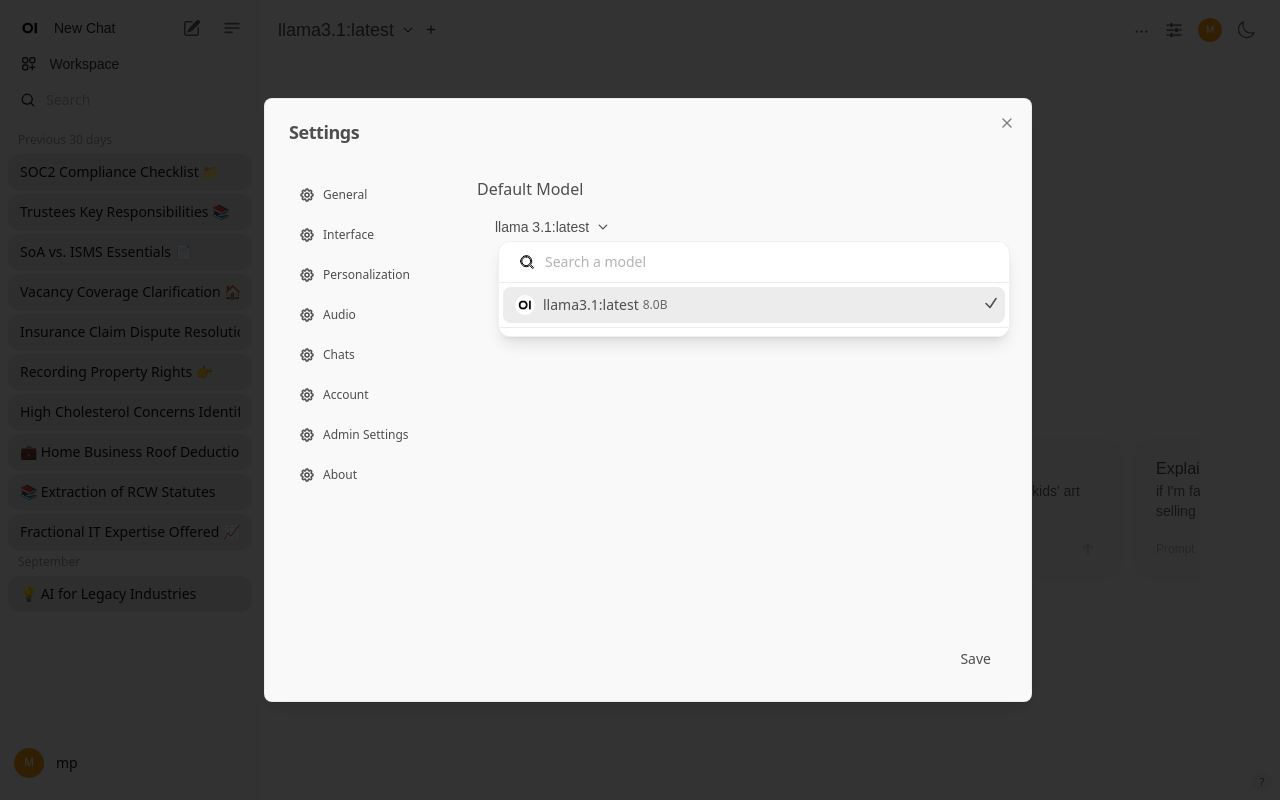
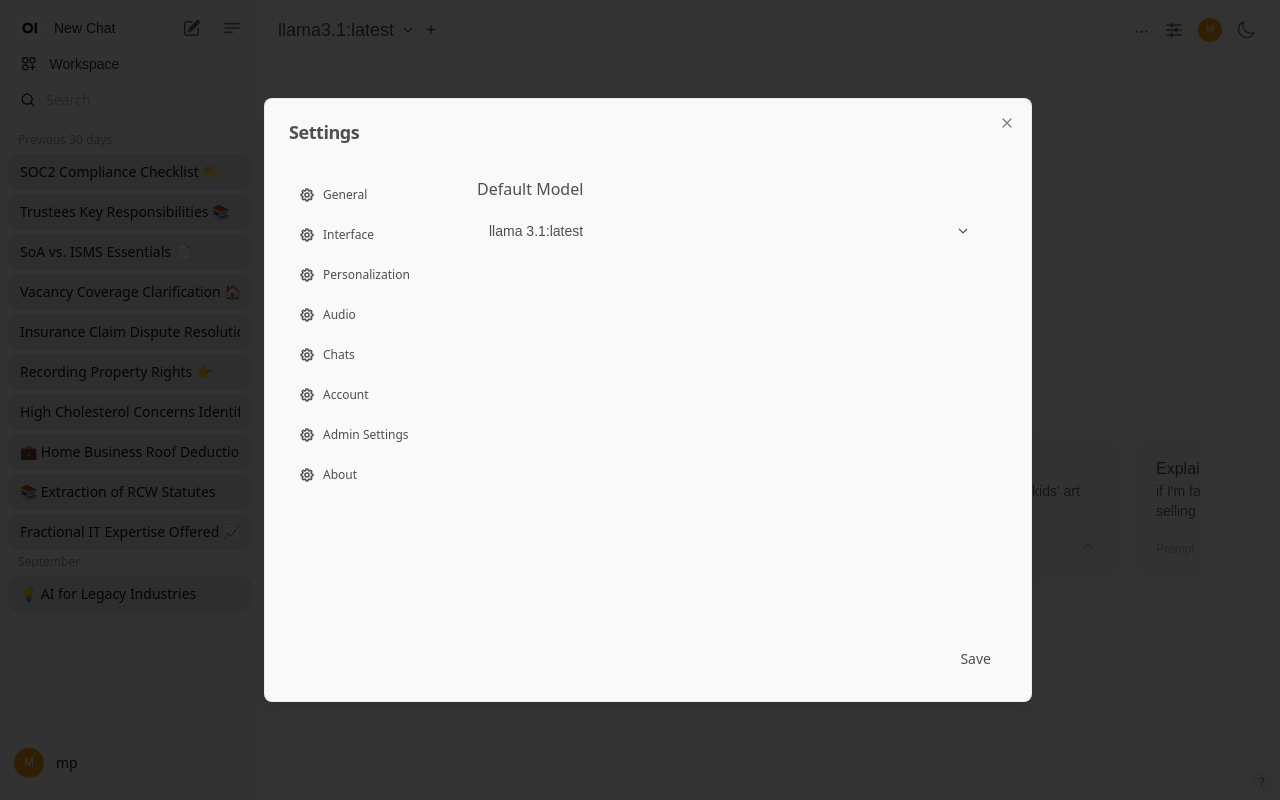
Before and after one commit to nuveminc/open-agent, a React (Vite) app: page / in a window 1280 px wide. Both pictures are taken after a click on the button "Interface". Built offline with nearby package versions, Linux system fonts and the light colour scheme; a web font is replaced by a local one.

Commit message:
feat: add model settings

```diff
--- a/src/components/organisms/sidebar/profile/interface/interface-settings.tsx
+++ b/src/components/organisms/sidebar/profile/interface/interface-settings.tsx
@@ -1,111 +1,13 @@
-import { Icon } from '@/components/atoms';
-import { DropdownSeparator } from '@/components/organisms/dropdown/dropdown-separator';
-import {
-  DropdownMenu,
-  DropdownMenuContent,
-  DropdownMenuItem,
-  DropdownMenuTrigger,
-} from '@/components/ui/dropdown-menu';
-import { cn } from '@/lib/utils';
-import React, { useState } from 'react';
+import { ModelSelector } from './model-selector';
+import { SettingsSection } from './settings-section';
 
-export const InterfaceSettings: React.FC<{ text: string }> = ({ text }) => {
-  const [open, setOpen] = useState(true);
-  // const [checkState, setCheckState] = useState(false);
-
-  const toggleOpen = () => {
-    console.log(open);
-    setOpen(!open);
-  };
-
+export const InterfaceSettings: React.FC<object> = () => {
   return (
-    <div id="interface" className="text-sm font-medium">
-      <div className="text-base">Default Model</div>
-      <div>
+    <div id="interface" className="h-[25rem] text-sm font-medium">
+      <SettingsSection title="Default Model">
         {/* @TODO: need to fix content shifting with scrollbar display  */}
-        <div className="h-[25rem] w-full overflow-y-auto overflow-x-hidden pr-3">
-          <DropdownMenu modal={false} open={open} onOpenChange={toggleOpen}>
-            <DropdownMenuTrigger>
-              <div>
-                <div className="w-full flex justify-between mr-1 ml-4 mt-4 max-w-full">
-                  <button
-                    className="relative w-full font-primary"
-                    aria-label="Select a model"
-                  >
-                    <div className="flex w-full text-left text-sm px-0.5 outline-none bg-transparent truncate text-lg font-medium placeholder-gray-400 focus:outline-none">
-                      {text}
-                      <Icon
-                        name="arrowDown"
-                        className="self-center ml-2 size-3"
-                        stroke="currentColor"
-                        strokeWidth="2.5"
-                      />
-                    </div>
-                  </button>
-                </div>
-              </div>
-            </DropdownMenuTrigger>
-            <DropdownMenuContent
-              className={cn(
-                'absolute z-[1000] w-[32rem] left-[-3rem] max-w-[calc(100vw-1rem)] justify-start',
-                'rounded-xl bg-white dark:bg-gray-850 dark:text-white dark:bg-opacity-100',
-                'shadow-lg border border-gray-300/30 dark:border-gray-700/40 outline-none'
-              )}
-            >
-              <DropdownMenuItem>
-                <div
-                  className="flex items-center gap-2.5 px-2"
-                  onClick={(event) => event.stopPropagation()}
-                >
-                  <Icon
-                    name="magnifier"
-                    strokeWidth="1.25"
-                    className="size-4"
-                  />
-                  <input
-                    id="model-search-input"
-                    className="w-full text-sm bg-transparent outline-none"
-                    placeholder="Search a model"
-                    autoComplete="off"
-                    onClick={(event) => event.stopPropagation()}
-                  />
-                </div>
-              </DropdownMenuItem>
-
-              <DropdownSeparator />
-              <DropdownMenuItem
-                className={cn(
-                  'flex text-left font-medium line-clamp-1 select-none items-center',
-                  'py-2 pl-3 pr-1.5 text-sm text-gray-700 dark:text-gray-100 outline-none',
-                  'transition-all duration-75 hover:bg-gray-100 dark:hover:bg-gray-800',
-                  'rounded-lg cursor-pointer data-[highlighted]:bg-muted bg-gray-100 dark:bg-gray-800 group-hover:bg-transparent'
-                )}
-              >
-                <div className="flex">
-                  <img
-                    src="/public/favicon.png"
-                    alt="Model"
-                    className="rounded-full size-5 flex items-center mr-2"
-                  />
-                  llama3.1:latest
-                  <div className="flex ml-1 items-center translate-y-[-2px]">
-                    <div aria-label="Q4_0 (4.3GB)" className="self-end">
-                      <span className="text-xs font-medium text-gray-600 dark:text-gray-400 line-clamp-1">
-                        8.0B
-                      </span>
-                    </div>
-                  </div>
-                  <div className="ml-auto pl-2 pr-2 md:pr-0">
-                    <Icon name="checkmark" />
-                  </div>
-                </div>
-              </DropdownMenuItem>
-
-              <DropdownSeparator />
-            </DropdownMenuContent>
-          </DropdownMenu>
-        </div>
-      </div>
+        <ModelSelector text="llama 3.1:latest" />
+      </SettingsSection>
     </div>
   );
 };
--- /dev/null
+++ b/src/components/organisms/sidebar/profile/interface/model-selector.tsx
@@ -0,0 +1,103 @@
+import { Icon } from '@/components/atoms';
+import {
+  DropdownMenu,
+  DropdownMenuContent,
+  DropdownMenuItem,
+  DropdownMenuTrigger,
+} from '@/components/ui/dropdown-menu';
+import { cn } from '@/lib/utils';
+import { useState } from 'react';
+
+export const ModelSelector: React.FC<{ text: string }> = ({ text }) => {
+  const [open, setOpen] = useState(false);
+  // const [checkState, setCheckState] = useState(false);
+
+  const toggleOpen = () => {
+    console.log(open);
+    setOpen(!open);
+  };
+
+  return (
+    <div>
+      <DropdownMenu modal={false} open={open} onOpenChange={toggleOpen}>
+        <DropdownMenuTrigger className="py-2">
+          <div className="w-full mr-1 mt-1 max-w-full">
+            <button
+              className="relative w-full font-primary"
+              aria-label="Select a model"
+            >
+              <div className="flex justify-between w-[31rem] px-[.5rem] py-[.5rem] rounded-md text-left text-sm outline-none bg-transparent truncate font-medium placeholder-gray-400 dark:bg-gray-850 focus:outline-none">
+                {text}
+                <Icon
+                  name="arrowDown"
+                  className="self-center ml-2 size-3"
+                  stroke="currentColor"
+                  strokeWidth="2.5"
+                />
+              </div>
+            </button>
+          </div>
+        </DropdownMenuTrigger>
+        <DropdownMenuContent
+          className={cn(
+            'absolute z-[1000] w-[31rem] left-[-15.5rem] max-w-[calc(100vw-1rem)] justify-start',
+            'rounded-xl bg-white dark:bg-gray-850 dark:text-white dark:bg-opacity-100',
+            'shadow-lg border border-gray-300/30 dark:border-gray-700/40 outline-none'
+          )}
+        >
+          <DropdownMenuItem
+            className={cn(
+              'flex text-left font-medium line-clamp-1 select-none items-center',
+              'py-2 pl-3 pr-1.5 text-sm text-gray-700 dark:text-gray-100 outline-none',
+              'transition-all duration-75 hover:bg-gray-100 dark:hover:bg-gray-800',
+              'rounded-lg cursor-pointer data-[highlighted]:bg-muted bg-gray-100 dark:bg-gray-800 group-hover:bg-transparent'
+            )}
+          >
+            <div className="flex">
+              <img
+                src="/public/favicon.png"
+                alt="Model"
+                className="rounded-full size-5 flex items-center mr-2"
+              />
+              llama3.1:latest
+              <div className="flex ml-1 items-center translate-y-[-2px]">
+                <div aria-label="Q4_0 (4.3GB)" className="self-end">
+                  <span className="text-xs font-medium text-gray-600 dark:text-gray-400 line-clamp-1">
+                    8.0B
+                  </span>
+                </div>
+              </div>
+              <div className="ml-auto pl-2 pr-2 md:pr-0">
+                <Icon name="checkmark" />
+              </div>
+            </div>
+          </DropdownMenuItem>
+          <DropdownMenuItem
+            className={cn(
+              'flex text-left font-medium line-clamp-1 mt-1',
+              'py-2 pl-3 pr-1.5 text-sm text-gray-700 dark:text-gray-100',
+              'transition-all duration-75 hover:bg-gray-100 dark:hover:bg-gray-800',
+              'rounded-lg cursor-pointer bg-gray-100 dark:bg-gray-900 group-hover:bg-transparent'
+            )}
+          >
+            <div className="flex">
+              <img
+                src="/public/favicon.png"
+                alt="Model"
+                className="rounded-full size-5 flex items-center mr-2"
+              />
+              openchat:latest
+              <div className="flex ml-1 items-center translate-y-[-2px]">
+                <div aria-label="Q4_0 (4.3GB)" className="self-end">
+                  <span className="text-xs font-medium text-gray-600 dark:text-gray-400 line-clamp-1">
+                    7.0B
+                  </span>
+                </div>
+              </div>
+            </div>
+          </DropdownMenuItem>
+        </DropdownMenuContent>
+      </DropdownMenu>
+    </div>
+  );
+};
--- /dev/null
+++ b/src/components/organisms/sidebar/profile/interface/settings-section.tsx
@@ -0,0 +1,15 @@
+import React from 'react';
+
+export const SettingsSection: React.FC<{
+  title: string;
+  children: React.ReactNode;
+}> = ({ title, children }) => {
+  return (
+    <>
+      <div className="text-base">{title}</div>
+      <div className="w-full overflow-y-auto overflow-x-hidden px-1">
+        {children}
+      </div>
+    </>
+  );
+};
```
Also changed, not shown: src/components/ui/dropdown-menu.tsx (+45 -45 lines).
